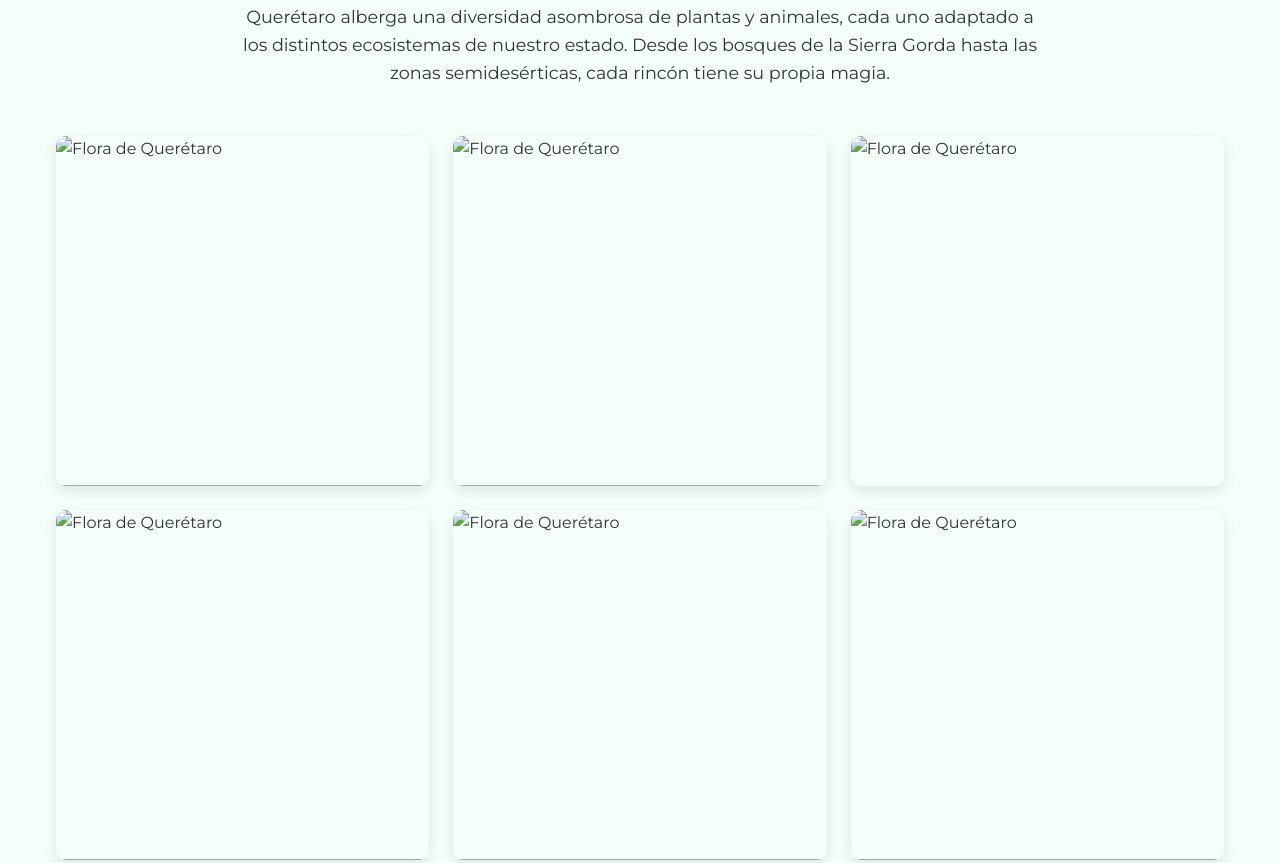
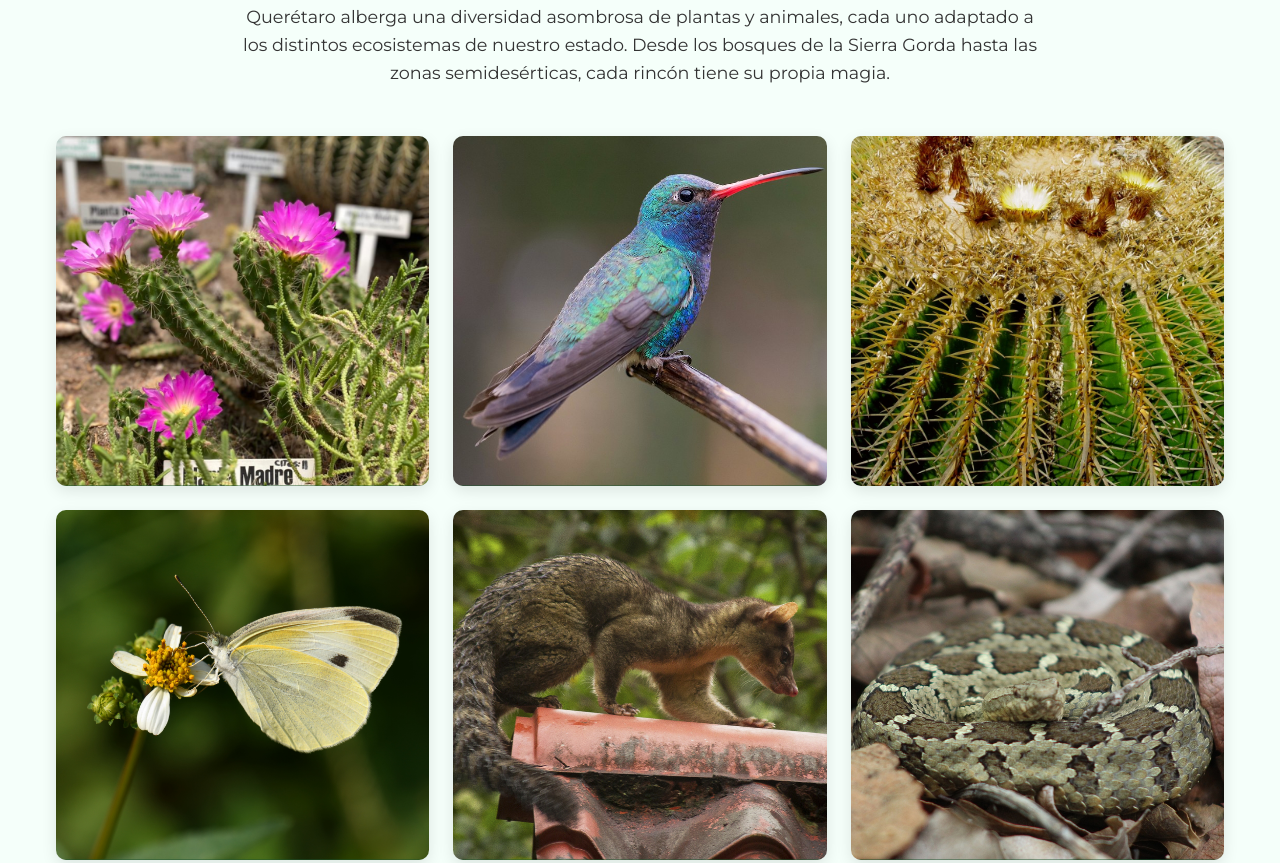
Before and after one commit to dani-od02/flora-fauna-qro, a plain HTML site: page index.html in a window 1280 px wide. Shown: the part 896-1759 px from the top of the page. Drawn offline with Linux system fonts and the light colour scheme.

Commit message:
Update index.html

```diff
--- a/index.html
+++ b/index.html
@@ -32,7 +32,7 @@
         /* Header con imagen de fondo */
         .header {
             background: linear-gradient(rgba(30, 86, 49, 0.7), rgba(30, 86, 49, 0.7)),
-                        url('imágenes/sierra.jpg') center/cover;
+                        url('sierra.jpg') center/cover;
             color: white;
             padding: 2rem 1rem;
             text-align: center;
@@ -298,7 +298,7 @@
         <section class="gallery">
             <!-- IMAGEN 1: Flora característica -->
            <div class="gallery-item">
-                <img src="FloraFauna/imágenes/flora.jpeg" alt="Flora de Querétaro" class="gallery-image">
+                <img src="flora.jpeg" alt="Flora de Querétaro" class="gallery-image">
                 <div class="gallery-caption">
                     <h3>Flora Endémica</h3>
                     <p>Especies vegetales únicas de nuestra región</p>
@@ -307,7 +307,7 @@
 
             <!-- IMAGEN 2: Aves -->
             <div class="gallery-item">
-                <img src="FloraFauna/imágenes/colibri.jpg" alt="Flora de Querétaro" class="gallery-image">
+                <img src="colibri.jpg" alt="Flora de Querétaro" class="gallery-image">
                 <div class="gallery-caption">
                     <h3>Aves Coloridas</h3>
                     <p>Desde pequeños colibríes hasta majestuosas águilas</p>
@@ -316,7 +316,7 @@
 
             <!-- IMAGEN 3: Cactáceas -->
             <div class="gallery-item">
-                <img src="FloraFauna/imágenes/cactus.jpg" alt="Flora de Querétaro" class="gallery-image">
+                <img src="cactus.jpg" alt="Flora de Querétaro" class="gallery-image">
                 <div class="gallery-caption">
                     <h3>Cactáceas</h3>
                     <p>Especies adaptadas a las zonas áridas</p>
@@ -325,7 +325,7 @@
 
             <!-- IMAGEN 4: Mariposas -->
             <div class="gallery-item">
-                <img src="FloraFauna/imágenes/pieris.jpg" alt="Flora de Querétaro" class="gallery-image">
+                <img src="pieris.jpg" alt="Flora de Querétaro" class="gallery-image">
                 <div class="gallery-caption">
                     <h3>Mariposas</h3>
                     <p>Coloridos polinizadores de nuestros ecosistemas</p>
@@ -334,7 +334,7 @@
 
             <!-- IMAGEN 5: Mamíferos -->
             <div class="gallery-item">
-                <img src="FloraFauna/imágenes/cacomixtle.jpg" alt="Flora de Querétaro" class="gallery-image">
+                <img src="cacomixtle.jpg" alt="Flora de Querétaro" class="gallery-image">
                 <div class="gallery-caption">
                     <h3>Mamíferos</h3>
                     <p>Desde pequeños roedores hasta felinos silvestres</p>
@@ -343,7 +343,7 @@
 
             <!-- IMAGEN 6: Reptiles -->
             <div class="gallery-item">
-                <img src="FloraFauna/imágenes/cascabel.jpeg" alt="Flora de Querétaro" class="gallery-image">
+                <img src="cascabel.jpeg" alt="Flora de Querétaro" class="gallery-image">
                 <div class="gallery-caption">
                     <h3>Reptiles</h3>
                     <p>Adaptados a los distintos climas de la región</p>
```
